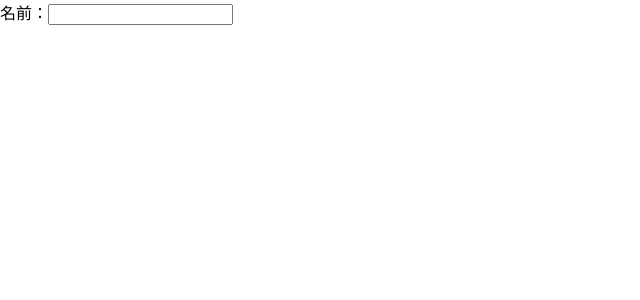
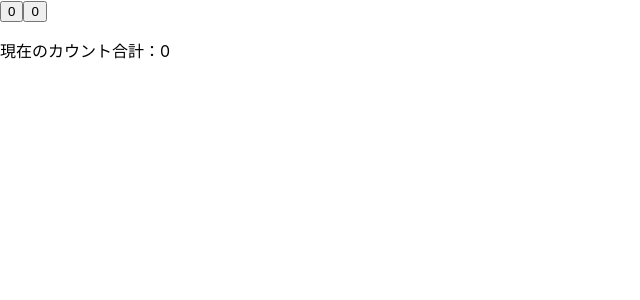
Before and after one commit to nekketsu2010/quick-react, a React (Create React App) app: page / in a window 1280 px wide. Shown: the top 300 px of the page, without its empty margins (0-640 px from the left). Built offline with nearby package versions, Linux system fonts and the light colour scheme.

Commit message:
feature: Stateを用いたクリック回数のカウント方法と、親子コンポーネントのやり取りを記載。 子コンポーネントから親コンポーネントに値を伝えるときには、Propsで引き渡した関数を呼び出すことで行う。

```diff
--- /dev/null
+++ b/src/MyChild.js
@@ -0,0 +1,15 @@
+import { useState } from "react";
+
+export default function MyChild(props) {
+    // 個々のカウント値を管理（初期値は0）
+    const [count, setCount] = useState(0);
+    // ボタンクリックでカウントアップ
+    function increment() {
+        setCount(count + 1);
+        // c. 親コンポーネントのupdate関数を呼び出す
+        props.onUpdate();
+    }
+    return (
+        <input type="button" value={count} onClick={increment} />
+    );
+}
--- /dev/null
+++ b/src/MyParent.js
@@ -0,0 +1,19 @@
+import { useState } from "react";
+import MyChild from './MyChild';
+
+export default function MyParent() {
+    // カウント合計 sum を初期化（初期値は0）
+    const [sum, setSum] = useState(0);
+    // a. State値（sum）を更新するupdate関数
+    function update() {
+        setSum(sum + 1);
+    }
+    return (
+        <>
+        {/* b. update関数を子コンポーネントに引き渡す */}
+        <MyChild onUpdate={update} />
+        <MyChild onUpdate={update} />
+        <p>現在のカウント合計：{sum}</p>
+        </>
+    )
+}
--- a/src/index.js
+++ b/src/index.js
@@ -2,13 +2,12 @@ import React from 'react';
 import ReactDOM from 'react-dom/client';
 import './index.css';
 import reportWebVitals from './reportWebVitals';
-import MyArticle from './MyArticle';
-import MyEvent from './MyEvent';
+import MyParent from './MyParent';
 
 const root = ReactDOM.createRoot(document.getElementById('root'));
 
 root.render(
-  <MyEvent greet="Hello" />
+  <MyParent />
 );
 
 // If you want to start measuring performance in your app, pass a function
```
Also changed, not shown: src/MyState.js (added, +17 -0 lines).
